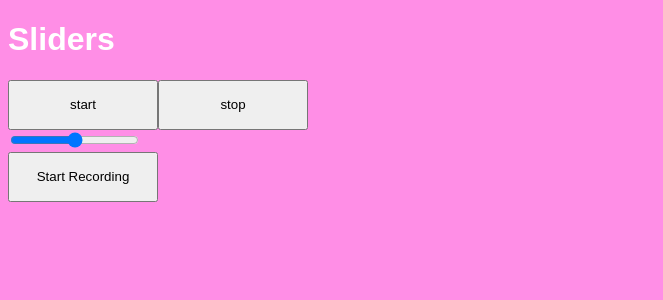
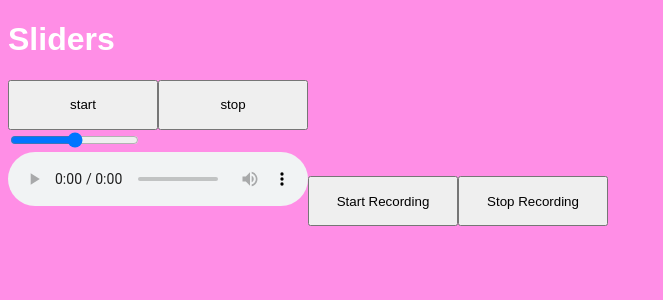
Before and after one commit to nintichance/karaoke-app, a React (Create React App) app in the folder client/: page / in a window 1280 px wide. Shown: the top 300 px of the page, without its empty margins (0-663 px from the left). Built offline with nearby package versions, Linux system fonts and the light colour scheme; the HTML template or start-up script is replaced by a standard one.

Commit message:
Add ability to record audio

```diff
--- a/client/src/components/AudioInput.js
+++ b/client/src/components/AudioInput.js
@@ -1,19 +1,49 @@
 import React, { useRef, useState } from 'react';
 const AudioRecorder = () => {
+  const [recordedUrl, setRecordedUrl] = useState('');
   const mediaStream = useRef(null);
+  const mediaRecorder = useRef(null);
+  const chunks = useRef([]);
   const startRecording = async () => {
     try {
       const stream = await navigator.mediaDevices.getUserMedia(
         { audio: true }
       );
       mediaStream.current = stream;
+      mediaRecorder.current = new MediaRecorder(stream);
+      mediaRecorder.current.ondataavailable = (e) => {
+        if (e.data.size > 0) {
+          chunks.current.push(e.data);
+        }
+      };
+      mediaRecorder.current.onstop = () => {
+        const recordedBlob = new Blob(
+          chunks.current, { type: 'audio/webm' }
+        );
+        const url = URL.createObjectURL(recordedBlob);
+        setRecordedUrl(url);
+        chunks.current = [];
+      };
+      mediaRecorder.current.start();
     } catch (error) {
       console.error('Error accessing microphone:', error);
     }
   };
+  const stopRecording = () => {
+    if (mediaRecorder.current && mediaRecorder.current.state === 'recording') {
+      mediaRecorder.current.stop();
+    }
+    if (mediaStream.current) {
+      mediaStream.current.getTracks().forEach((track) => {
+        track.stop();
+      });
+    }
+  };
   return (
     <div>
+      <audio controls src={recordedUrl} />
       <button onClick={startRecording}>Start Recording</button>
+      <button onClick={stopRecording}>Stop Recording</button>
     </div>
   );
 };
```
